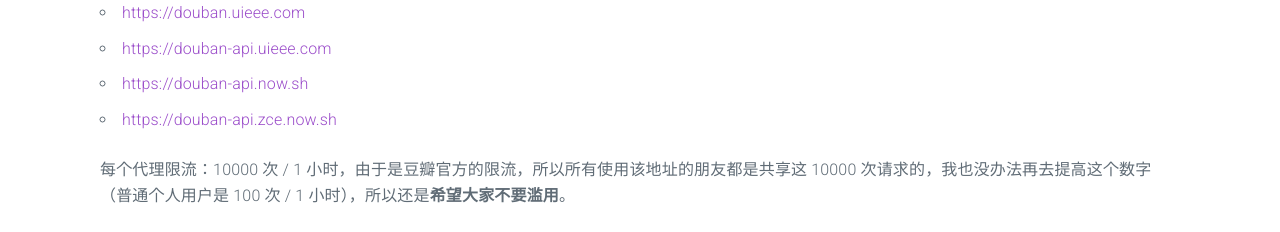
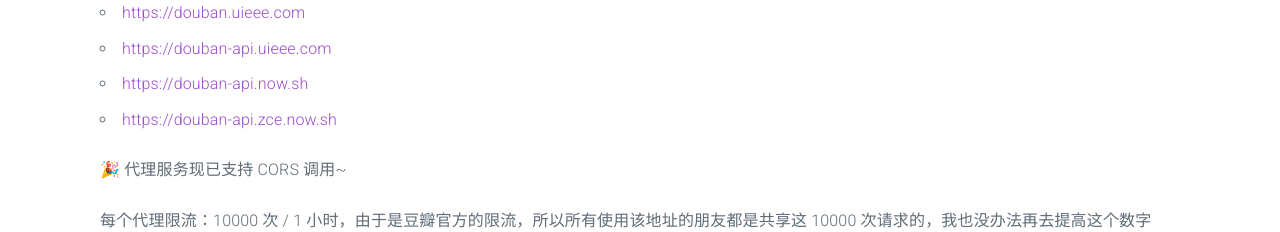
Before and after one commit to zce/api-proxy, a website: page index.html in a window 1280 px wide. Shown: the part 521-753 px from the top of the page. Drawn offline with nearby package versions, Linux system fonts and the light colour scheme.

Commit message:
docs: update index.html

```diff
--- a/index.html
+++ b/index.html
@@ -49,6 +49,7 @@
         <li><a href="https://douban-api.now.sh">https://douban-api.now.sh</a></li>
         <li><a href="https://douban-api.zce.now.sh">https://douban-api.zce.now.sh</a></li>
       </ul>
+      <p>🎉 代理服务现已支持 CORS 调用~</p>
       <p>每个代理限流：10000 次 / 1 小时，由于是豆瓣官方的限流，所以所有使用该地址的朋友都是共享这 10000 次请求的，我也没办法再去提高这个数字（普通个人用户是 100 次 / 1 小时），所以还是<strong>希望大家不要滥用</strong>。</p>
       <blockquote>
         <p>P.S. 我搭建的这个免费的服务中接口权限更高，可以使用影评、图书、音乐之类的接口，原因是我在代理请求的同时额外添加了一个 `apikey`（由于特殊原因就不公开这个 KEY 了）</p>
```
